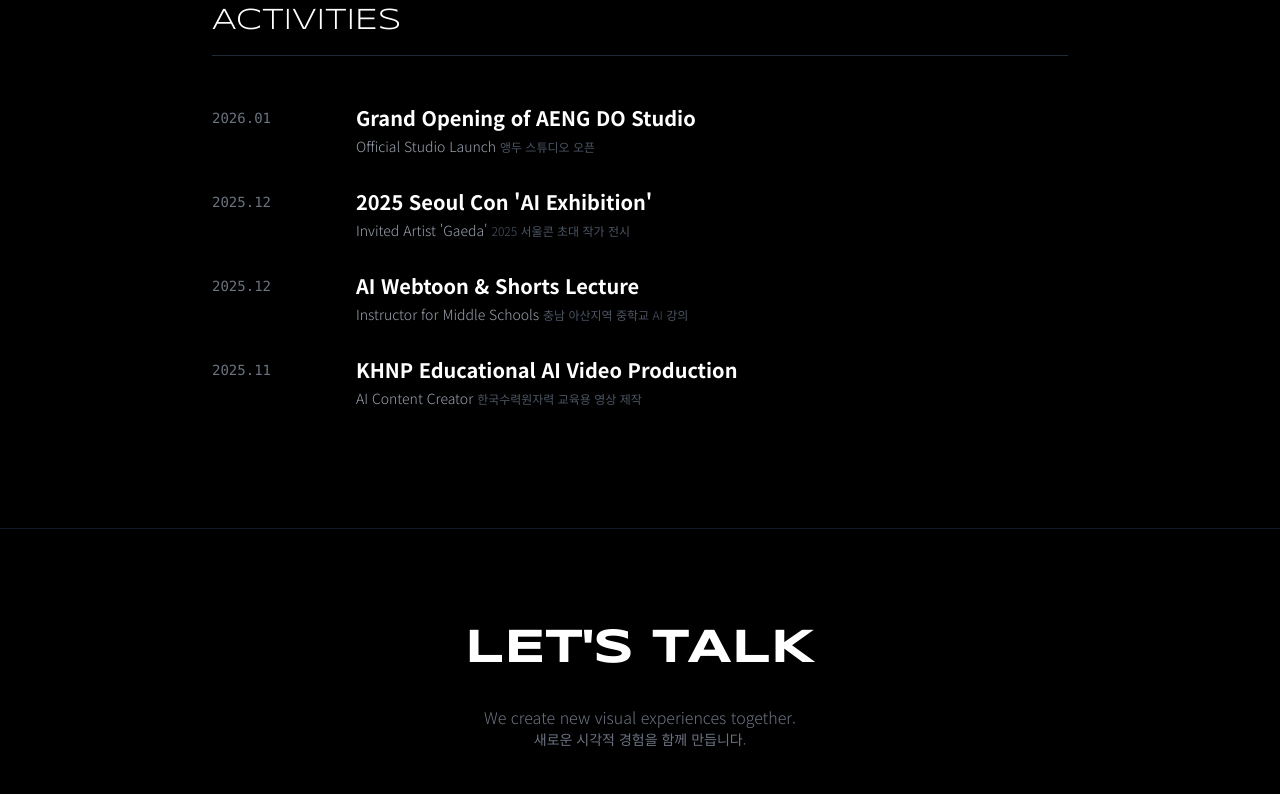
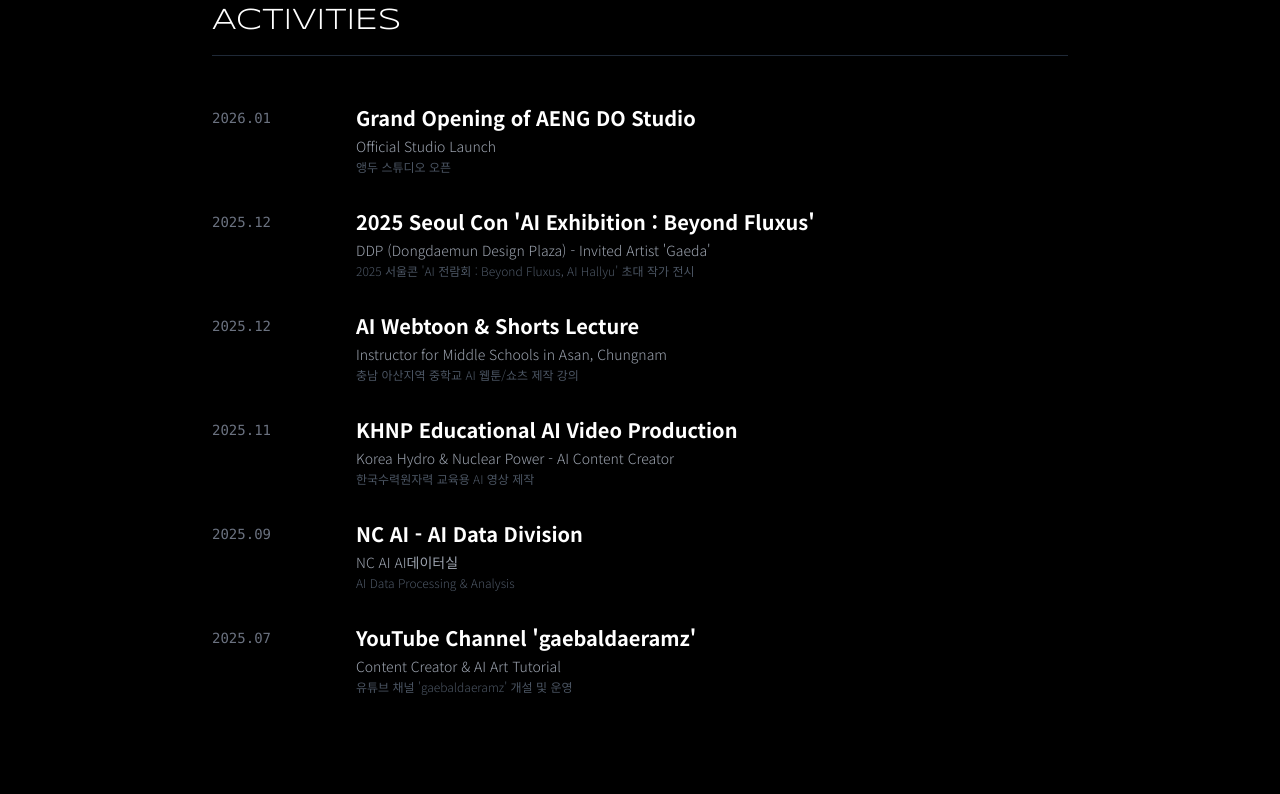
Before and after one commit to hyunaeee/aengdo-portfolio, a plain HTML site: page index.html in a window 1280 px wide. Shown: the part 5117-5911 px from the top of the page. Drawn offline with nearby package versions, Linux system fonts and the light colour scheme; animation ran at ten frames a second.

Commit message:
Update index.html

```diff
--- a/index.html
+++ b/index.html
@@ -640,40 +640,80 @@
         </div>
     </section>
 
-    <!-- Activities Section -->
+    <!-- History / Timeline Section -->
     <section class="section-padding max-w-4xl mx-auto">
         <h2 class="text-3xl brand-font mb-12 border-b border-gray-800 pb-4 fade-in">ACTIVITIES</h2>
+
         <div class="space-y-8 fade-in">
+            <!-- Activity New -->
             <div class="flex flex-col md:flex-row gap-4 md:gap-12 hover-trigger">
                 <div class="w-24 text-gray-500 font-mono text-sm pt-1">2026.01</div>
                 <div>
                     <h4 class="text-xl font-bold mb-1">Grand Opening of AENG DO Studio</h4>
-                    <p class="text-gray-400 text-sm font-light">Official Studio Launch <span
-                            class="text-gray-600 text-xs">앵두 스튜디오 오픈</span></p>
+                    <p class="text-gray-400 text-sm font-light">
+                        Official Studio Launch<br>
+                        <span class="text-gray-600 text-xs">앵두 스튜디오 오픈</span>
+                    </p>
                 </div>
             </div>
+
+            <!-- Activity 1 -->
             <div class="flex flex-col md:flex-row gap-4 md:gap-12 hover-trigger">
                 <div class="w-24 text-gray-500 font-mono text-sm pt-1">2025.12</div>
                 <div>
-                    <h4 class="text-xl font-bold mb-1">2025 Seoul Con 'AI Exhibition'</h4>
-                    <p class="text-gray-400 text-sm font-light">Invited Artist 'Gaeda' <span
-                            class="text-gray-600 text-xs">2025 서울콘 초대 작가 전시</span></p>
+                    <h4 class="text-xl font-bold mb-1">2025 Seoul Con 'AI Exhibition : Beyond Fluxus'</h4>
+                    <p class="text-gray-400 text-sm font-light">
+                        DDP (Dongdaemun Design Plaza) - Invited Artist 'Gaeda'<br>
+                        <span class="text-gray-600 text-xs">2025 서울콘 'AI 전람회 : Beyond Fluxus, AI Hallyu' 초대 작가 전시</span>
+                    </p>
                 </div>
             </div>
+
+            <!-- Activity 2 -->
             <div class="flex flex-col md:flex-row gap-4 md:gap-12 hover-trigger">
                 <div class="w-24 text-gray-500 font-mono text-sm pt-1">2025.12</div>
                 <div>
                     <h4 class="text-xl font-bold mb-1">AI Webtoon & Shorts Lecture</h4>
-                    <p class="text-gray-400 text-sm font-light">Instructor for Middle Schools <span
-                            class="text-gray-600 text-xs">충남 아산지역 중학교 AI 강의</span></p>
+                    <p class="text-gray-400 text-sm font-light">
+                        Instructor for Middle Schools in Asan, Chungnam<br>
+                        <span class="text-gray-600 text-xs">충남 아산지역 중학교 AI 웹툰/쇼츠 제작 강의</span>
+                    </p>
                 </div>
             </div>
+
+            <!-- Activity 3 -->
             <div class="flex flex-col md:flex-row gap-4 md:gap-12 hover-trigger">
                 <div class="w-24 text-gray-500 font-mono text-sm pt-1">2025.11</div>
                 <div>
                     <h4 class="text-xl font-bold mb-1">KHNP Educational AI Video Production</h4>
-                    <p class="text-gray-400 text-sm font-light">AI Content Creator <span
-                            class="text-gray-600 text-xs">한국수력원자력 교육용 영상 제작</span></p>
+                    <p class="text-gray-400 text-sm font-light">
+                        Korea Hydro & Nuclear Power - AI Content Creator<br>
+                        <span class="text-gray-600 text-xs">한국수력원자력 교육용 AI 영상 제작</span>
+                    </p>
+                </div>
+            </div>
+
+            <!-- Activity 4 -->
+            <div class="flex flex-col md:flex-row gap-4 md:gap-12 hover-trigger">
+                <div class="w-24 text-gray-500 font-mono text-sm pt-1">2025.09</div>
+                <div>
+                    <h4 class="text-xl font-bold mb-1">NC AI - AI Data Division</h4>
+                    <p class="text-gray-400 text-sm font-light">
+                        NC AI AI데이터실<br>
+                        <span class="text-gray-600 text-xs">AI Data Processing & Analysis</span>
+                    </p>
+                </div>
+            </div>
+
+            <!-- Activity 5 -->
+            <div class="flex flex-col md:flex-row gap-4 md:gap-12 hover-trigger">
+                <div class="w-24 text-gray-500 font-mono text-sm pt-1">2025.07</div>
+                <div>
+                    <h4 class="text-xl font-bold mb-1">YouTube Channel 'gaebaldaeramz'</h4>
+                    <p class="text-gray-400 text-sm font-light">
+                        Content Creator & AI Art Tutorial<br>
+                        <span class="text-gray-600 text-xs">유튜브 채널 'gaebaldaeramz' 개설 및 운영</span>
+                    </p>
                 </div>
             </div>
         </div>
```
